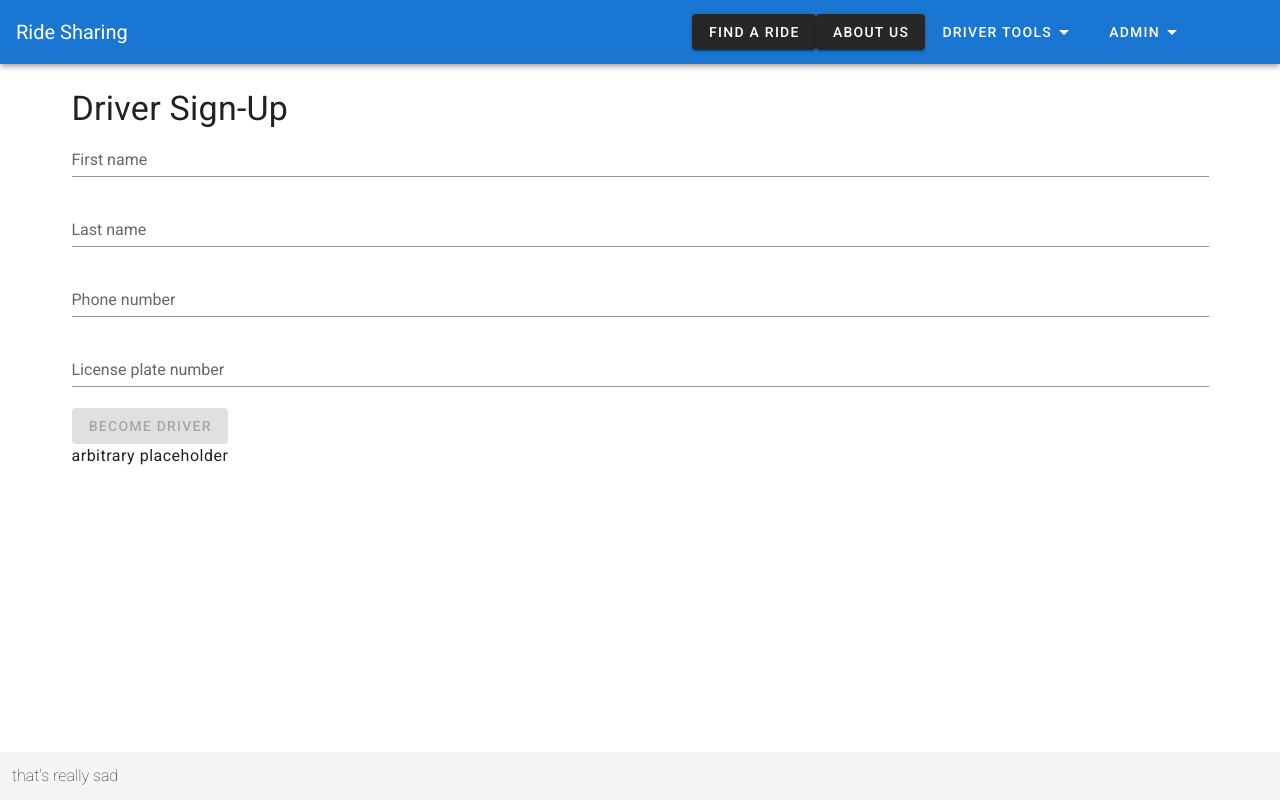
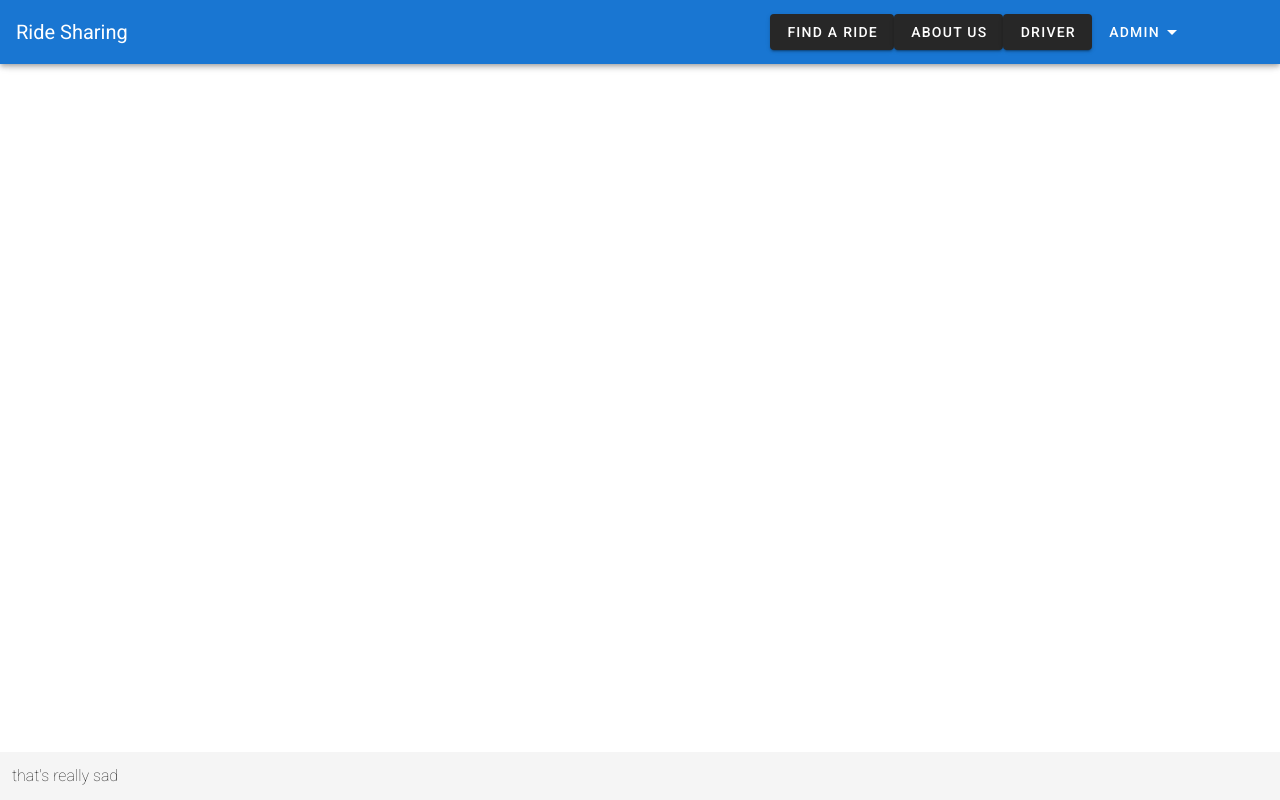
Before and after one commit to dangibson22/rideshare-project, a Vue app: page /become-driver in a window 1280 px wide. Built offline with nearby package versions, Linux system fonts and the light colour scheme.

Commit message:
Restructuring driver pages

```diff
--- a/src/components/NavBar.vue
+++ b/src/components/NavBar.vue
@@ -10,23 +10,7 @@
 
         <v-btn v-bind:to="{ name: 'passenger' }">Find a Ride</v-btn>
         <v-btn v-bind:to="{ name: 'about' }">About Us</v-btn>
-        <v-menu offset-y>
-            <template v-slot:activator="{ on }">
-                <v-btn text v-on="on">
-                    <span>Driver Tools</span>
-                    <v-icon dark>mdi-menu-down</v-icon>
-                </v-btn>
-            </template>
-
-            <v-list>
-                <v-list-item :to="{ name: 'driver-sign-up' }">
-                    <v-list-item-title>Become a Driver</v-list-item-title>
-                </v-list-item>
-                <v-list-item :to="{ name: 'driver-tools' }">
-                    <v-list-item-title>Find a Ride to Drive For</v-list-item-title>
-                </v-list-item>
-            </v-list>
-        </v-menu>
+        <v-btn v-bind:to="{ name: 'driver' }">Driver</v-btn>
 
         <v-menu offset-y>
             <template v-slot:activator="{ on }">
--- a/src/pages/Driver.vue
+++ b/src/pages/Driver.vue
@@ -1,132 +1,10 @@
 <template>
     <v-container>
         <div>
-            <h4 class="display-1">Driver Sign-Up</h4>
-
-            <v-form v-model="valid">
-                <v-text-field
-                    v-model="newDriver.firstName"
-                    v-bind:rules="rules.required"
-                    label="First name"
-                ></v-text-field>
-                <v-text-field
-                    v-model="newDriver.lastName"
-                    :rules="rules.required"
-                    label="Last name"
-                ></v-text-field>
-                <v-text-field
-                    v-model="newDriver.phone"
-                    :rules="rules.phone"
-                    label="Phone number"
-                    required
-                ></v-text-field>
-                <v-text-field
-                    v-model:="newDriver.licenseNumber"
-                    :rules="rules.licenseNumber"
-                    label="License plate number"
-                    required
-                ></v-text-field>
-                <v-btn :disabled="!valid" v-on:click="handleSubmit">
-                    Become Driver
-                </v-btn>
-            </v-form>
-
-            <div class="text-xs-center">
-                <v-dialog v-model="dialogVisible" width="500">
-                    <v-card>
-                        <v-card-title primary-title>
-                            {{ dialogHeader }}
-                        </v-card-title>
-
-                        <v-card-text>
-                            {{ dialogText }}
-                        </v-card-text>
-
-                        <v-divider></v-divider>
-
-                        <v-card-actions>
-                            <v-spacer></v-spacer>
-                            <v-btn color="primary" text v-on:click="hideDialog">Okay</v-btn>
-                        </v-card-actions>
-                    </v-card>
-                </v-dialog>
-            </div>
-
-            <p class="body-1">arbitrary placeholder</p>
+            <h1 class="display-1">Want to become a driver?</h1><br>
+            <v-btn v-bind:to="{ name: 'driver-sign-up' }">Sign up here</v-btn><br><br>
+            <h1 class="display-1">Already signed up to drive?</h1><br>
+            <v-btn v-bind:to="{ name: 'driver-tools' }">Find a ride to drive for</v-btn>
         </div>
     </v-container>
 </template>
-
-<script>
-export default {
-    name: "Driver",
-    components: {},
-    data: function() {
-        return {
-            valid: false,
-
-            newDriver: {
-                firstName: "",
-                lastName: "",
-                phone: "",
-                licenseNumber: ""
-            },
-
-            driverRegistered: false,
-
-            dialogHeader: "<no dialogHeader>",
-            dialogText: "<no dialogText>",
-            dialogVisible: false,
-
-            // Validation rules
-
-            rules: {
-                required: [val => val.length > 0 || "Required"],
-                phone: [val => /\d{3}-\d{3}-\d{4}/.test(val) || "Invalid number - ex. 123-456-7890"],
-                licenseNumber: [
-                    // idk how license plates work
-                    val => /^([A-Za-z]{3}\d{3})|([A-Za-z]{2}\d{4})$/.test(val) ||
-                        "Invalid license plate - must be AA9999 or AAA999"
-                ]
-            }
-        }
-    },
-    methods: {
-        handleSubmit: function() {
-            this.driverCreated = false;
-
-            this.$axios
-                .post("/drivers", {
-                    firstName: this.newDriver.firstName,
-                    lastName: this.newDriver.lastName,
-                    phone: this.newDriver.phone,
-                    licenseNumber: this.newDriver.licenseNumber
-                })
-                .then(result => {
-                    if (result.status === 200) {
-                        if (result.data.ok) {
-                            this.showDialog("Success", result.data.msge);
-                            this.driverCreated = true;
-                        } else {
-                            this.showDialog("Sorry", result.data.msge);
-                        }
-                    }
-                })
-                .catch(err => this.showDialog("Failed", err));
-        },
-
-        showDialog: function(header, text) {
-            this.dialogHeader = header;
-            this.dialogText = text;
-            this.dialogVisible = true;
-        },
-
-        hideDialog: function() {
-            this.dialogVisible = false;
-            if (this.driverCreated) {
-                // nav away from sign-up? idk if we want this
-            }
-        }
-    },
-};
-</script>
--- /dev/null
+++ b/src/pages/DriverSignUp.vue
@@ -0,0 +1,133 @@
+<template>
+    <v-container>
+        <div>
+            <v-btn v-bind:to="{ name: 'driver' }">&lt; Back</v-btn>
+            <br><br><h4 class="display-1">Driver Sign-Up</h4>
+
+            <v-form v-model="valid">
+                <v-text-field
+                    v-model="newDriver.firstName"
+                    v-bind:rules="rules.required"
+                    label="First name"
+                ></v-text-field>
+                <v-text-field
+                    v-model="newDriver.lastName"
+                    :rules="rules.required"
+                    label="Last name"
+                ></v-text-field>
+                <v-text-field
+                    v-model="newDriver.phone"
+                    :rules="rules.phone"
+                    label="Phone number"
+                    required
+                ></v-text-field>
+                <v-text-field
+                    v-model:="newDriver.licenseNumber"
+                    :rules="rules.licenseNumber"
+                    label="License plate number"
+                    required
+                ></v-text-field>
+                <v-btn :disabled="!valid" v-on:click="handleSubmit">
+                    Become Driver
+                </v-btn>
+            </v-form>
+
+            <div class="text-xs-center">
+                <v-dialog v-model="dialogVisible" width="500">
+                    <v-card>
+                        <v-card-title primary-title>
+                            {{ dialogHeader }}
+                        </v-card-title>
+
+                        <v-card-text>
+                            {{ dialogText }}
+                        </v-card-text>
+
+                        <v-divider></v-divider>
+
+                        <v-card-actions>
+                            <v-spacer></v-spacer>
+                            <v-btn color="primary" text v-on:click="hideDialog">Okay</v-btn>
+                        </v-card-actions>
+                    </v-card>
+                </v-dialog>
+            </div>
+
+            <p class="body-1">arbitrary placeholder</p>
+        </div>
+    </v-container>
+</template>
+
+<script>
+export default {
+    name: "Driver",
+    components: {},
+    data: function() {
+        return {
+            valid: false,
+
+            newDriver: {
+                firstName: "",
+                lastName: "",
+                phone: "",
+                licenseNumber: ""
+            },
+
+            driverRegistered: false,
+
+            dialogHeader: "<no dialogHeader>",
+            dialogText: "<no dialogText>",
+            dialogVisible: false,
+
+            // Validation rules
+
+            rules: {
+                required: [val => val.length > 0 || "Required"],
+                phone: [val => /\d{3}-\d{3}-\d{4}/.test(val) || "Invalid number - ex. 123-456-7890"],
+                licenseNumber: [
+                    // idk how license plates work
+                    val => /^([A-Za-z]{3}\d{3})|([A-Za-z]{2}\d{4})$/.test(val) ||
+                        "Invalid license plate - must be AA9999 or AAA999"
+                ]
+            }
+        }
+    },
+    methods: {
+        handleSubmit: function() {
+            this.driverCreated = false;
+
+            this.$axios
+                .post("/drivers", {
+                    firstName: this.newDriver.firstName,
+                    lastName: this.newDriver.lastName,
+                    phone: this.newDriver.phone,
+                    licenseNumber: this.newDriver.licenseNumber
+                })
+                .then(result => {
+                    if (result.status === 200) {
+                        if (result.data.ok) {
+                            this.showDialog("Success", result.data.msge);
+                            this.driverCreated = true;
+                        } else {
+                            this.showDialog("Sorry", result.data.msge);
+                        }
+                    }
+                })
+                .catch(err => this.showDialog("Failed", err));
+        },
+
+        showDialog: function(header, text) {
+            this.dialogHeader = header;
+            this.dialogText = text;
+            this.dialogVisible = true;
+        },
+
+        hideDialog: function() {
+            this.dialogVisible = false;
+            if (this.driverCreated) {
+                // nav away from sign-up? idk if we want this
+            }
+        }
+    },
+};
+</script>
--- a/src/pages/DriverTools.vue
+++ b/src/pages/DriverTools.vue
@@ -1,5 +1,8 @@
 <template>
     <v-container>
-
+        <div>
+            <v-btn v-bind:to="{ name: 'driver' }">&lt; Back</v-btn>
+            <br><br>
+        </div>
     </v-container>
 </template>
--- a/src/router.js
+++ b/src/router.js
@@ -7,6 +7,7 @@ import RidesAdmin from "./pages/admin/rides-admin.vue";
 import VehicleAdmin from "./pages/admin/vehicles-admin.vue";
 import Passenger from "./pages/Passenger.vue";
 import Driver from "./pages/Driver.vue";
+import DriverSignUp from "./pages/DriverSignUp.vue";
 import DriverTools from "./pages/DriverTools.vue";
 import About from "./pages/About.vue";
 
@@ -21,8 +22,9 @@ export default new Router({
         { name: "rides-admin", path: "/admin/rides", component: RidesAdmin },
         { name: "vehicles-admin", path: "/admin/vehicles", component: VehicleAdmin },
         { name: "passenger", path: "/find-ride", component: Passenger },
-        { name: "driver-sign-up", path: "/become-driver", component: Driver },
-        { name: "driver-tools", path: "/driver-tools", component: DriverTools },
+        { name: "driver", path: "/driver", component: Driver },
+        { name: "driver-sign-up", path: "/driver/sign-up", component: DriverSignUp },
+        { name: "driver-tools", path: "/driver/tools", component: DriverTools },
         { name: "about", path: "/about-us", component: About }
     ]
 })
```
